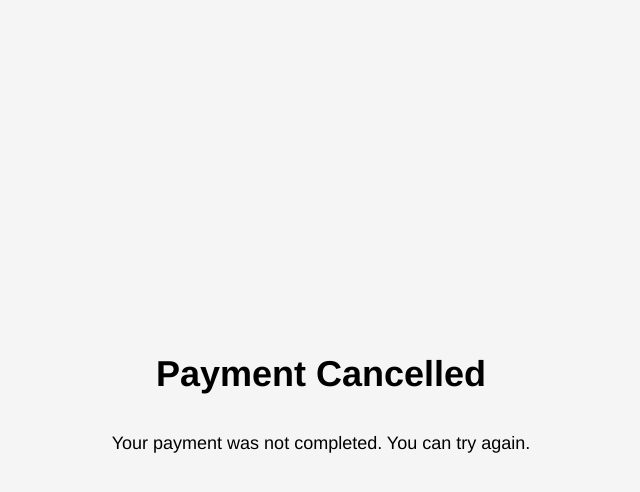
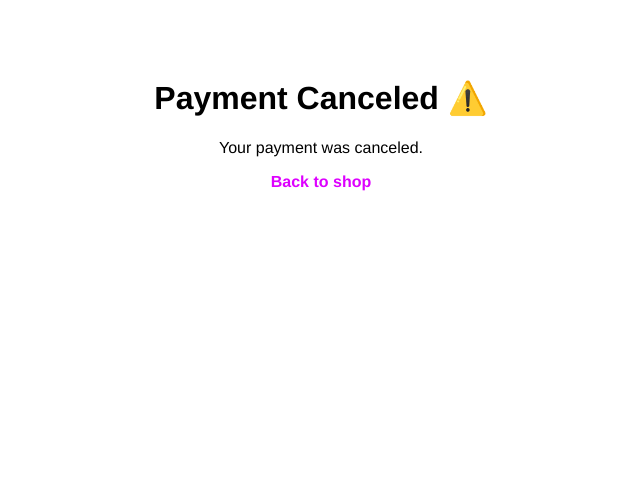
Before and after one commit to alexjadnane-tech/carnet-stripe, a website: page public/cancel.html in a window 1280 px wide. Shown: the whole page, without its empty margins (319-959 px from the left). Drawn offline with Linux system fonts and the light colour scheme.

Commit message:
Update cancel.html

```diff
--- a/public/cancel.html
+++ b/public/cancel.html
@@ -2,32 +2,25 @@
 <html lang="en">
 <head>
   <meta charset="UTF-8">
-  <meta name="viewport" content="width=device-width, initial-scale=1.0">
-  <title>Payment Cancelled</title>
+  <title>Payment Canceled</title>
   <style>
     body {
-      font-family: Helvetica, Arial, sans-serif;
-      background: #f5f5f5;
+      font-family: Helvetica, sans-serif;
+      text-align: center;
+      padding: 50px;
+      background-color: #ffffff;
       color: #000;
-      display: flex;
-      flex-direction: column;
-      justify-content: center;
-      align-items: center;
-      height: 100vh;
-      text-align: center;
-      margin: 0;
     }
-    h1 {
-      font-size: 36px;
-      margin-bottom: 20px;
-    }
-    p {
-      font-size: 18px;
+    a {
+      color: #dd00ff;
+      text-decoration: none;
+      font-weight: bold;
     }
   </style>
 </head>
 <body>
-  <h1>Payment Cancelled</h1>
-  <p>Your payment was not completed. You can try again.</p>
+  <h1>Payment Canceled ⚠️</h1>
+  <p>Your payment was canceled.</p>
+  <p><a href="/">Back to shop</a></p>
 </body>
 </html>
```
